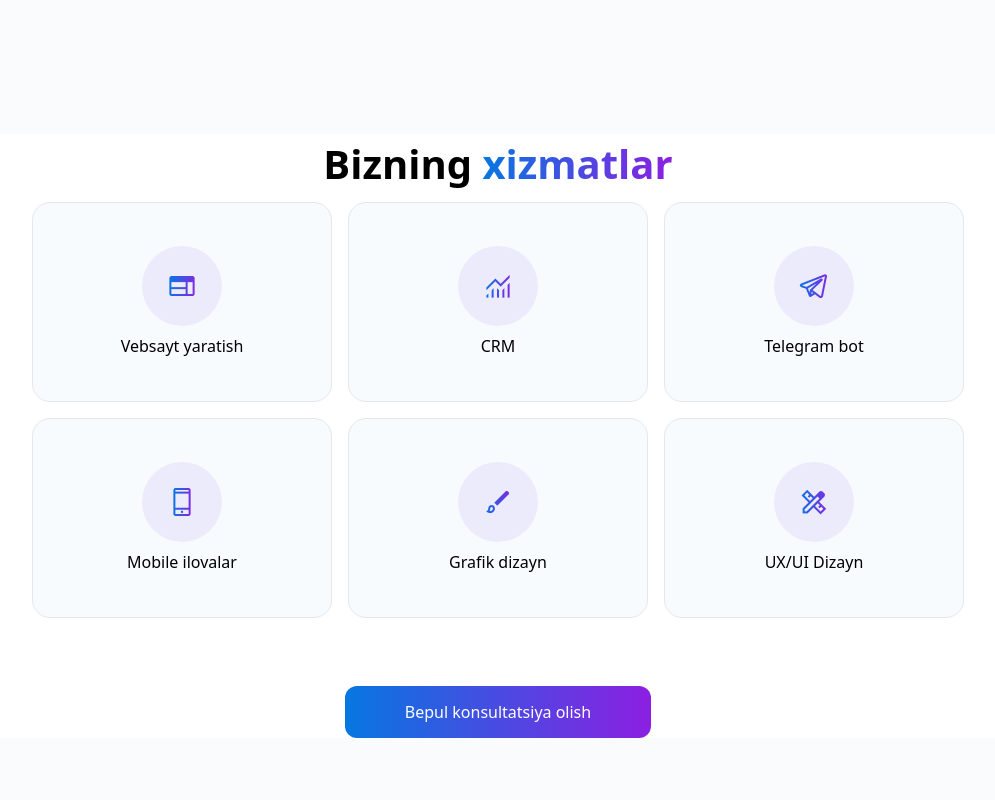
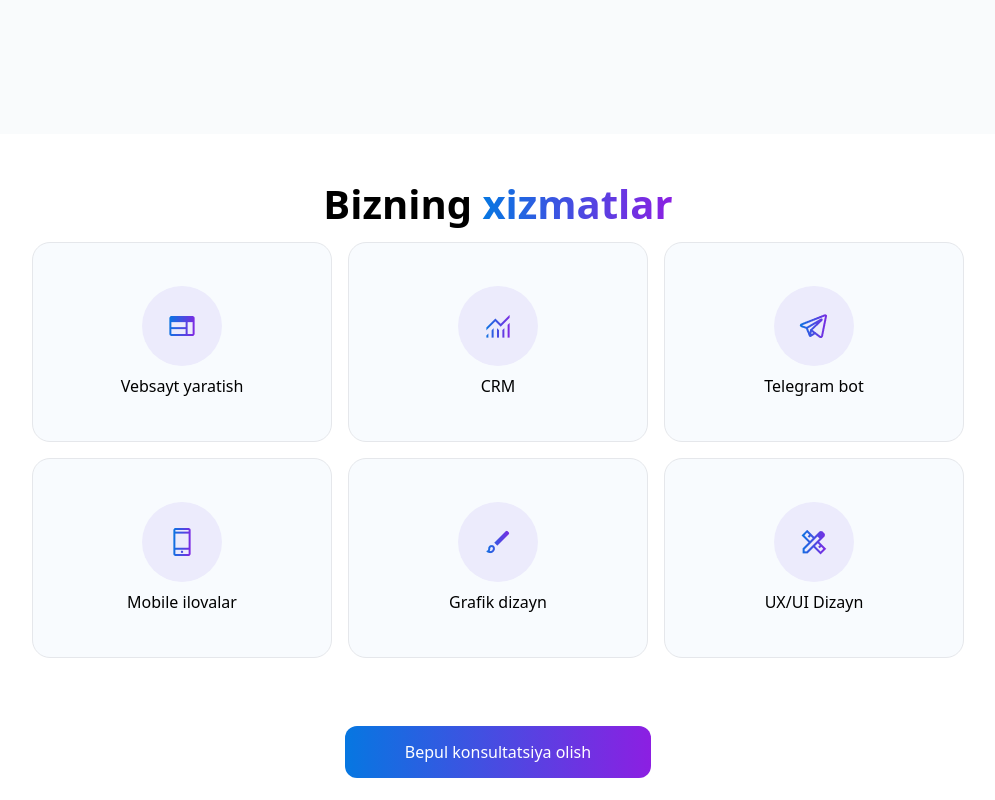
Before and after one commit to EAGLEMadaminov/programmer, a Next.js app: page / in a window 1280 px wide. Shown: the part 1680-2480 px from the top of the page, without its empty margins (142-1137 px from the left). Built offline with nearby package versions, Linux system fonts and the light colour scheme.

Commit message:
add dark mode

```diff
--- a/src/components/modal.jsx
+++ b/src/components/modal.jsx
@@ -7,7 +7,7 @@ function Modal() {
   const { setShowModal } = useGlobalContext();
   const [sendForm, setSendFrom] = useState(false);
   return (
-    <div className="w-full z-[5] fixed top-0 right-0 left-0 bottom-0 bg-[#8294A5] h-[100vh]">
+    <div className="w-full z-[5] fixed top-0 right-0 left-0 bottom-0 bg-[rgba(0,0,0,0.7)] h-[100vh]">
       {!sendForm ? (
         <div className="bg-white w-[400px] mt-[50px] rounded-[24px] p-10 mx-auto h-[500px]">
           <div className="flex justify-between">
@@ -35,7 +35,7 @@ function Modal() {
               placeholder="Ismingizni kiriting"
               className="rounded-xl border my-2 border-[#D7E0E8] outline-none w-full bg-[#F6F8FC] px-3 py-2"
             />
-            <label htmlFor="phone" >Telefon raqamingiz</label>
+            <label htmlFor="phone">Telefon raqamingiz</label>
             <div className=" my-2 flex rounded-xl border outline-none border-[#D7E0E8] w-full bg-[#F6F8FC] px-3 py-2">
               <p>+998</p>
               <input
--- a/src/pages/index.jsx
+++ b/src/pages/index.jsx
@@ -131,8 +131,8 @@ export default function Home() {
           <PortfolioSlider />
         </div>
       </section>
-      <section className="bg-white rounded-[40px] mt-20 mb-20" id="services">
-        <div className="lg:w-[1000px] md:w-[800px ] mx-auto">
+      <section className="bg-white rounded-[40px] mt-20 mb-20 py-10" id="services">
+        <div className="lg:w-[1000px] md:w-[800px ] mx-auto ">
           <h1 className="text-center text-[30px] md:text-[40px] font-[700] dark:text-black ">
             Bizning{" "}
             <span className="bg-gradient-to-r from-[#0677E1] to-[#8C1FE2]  bg-clip-text text-transparent">
```
